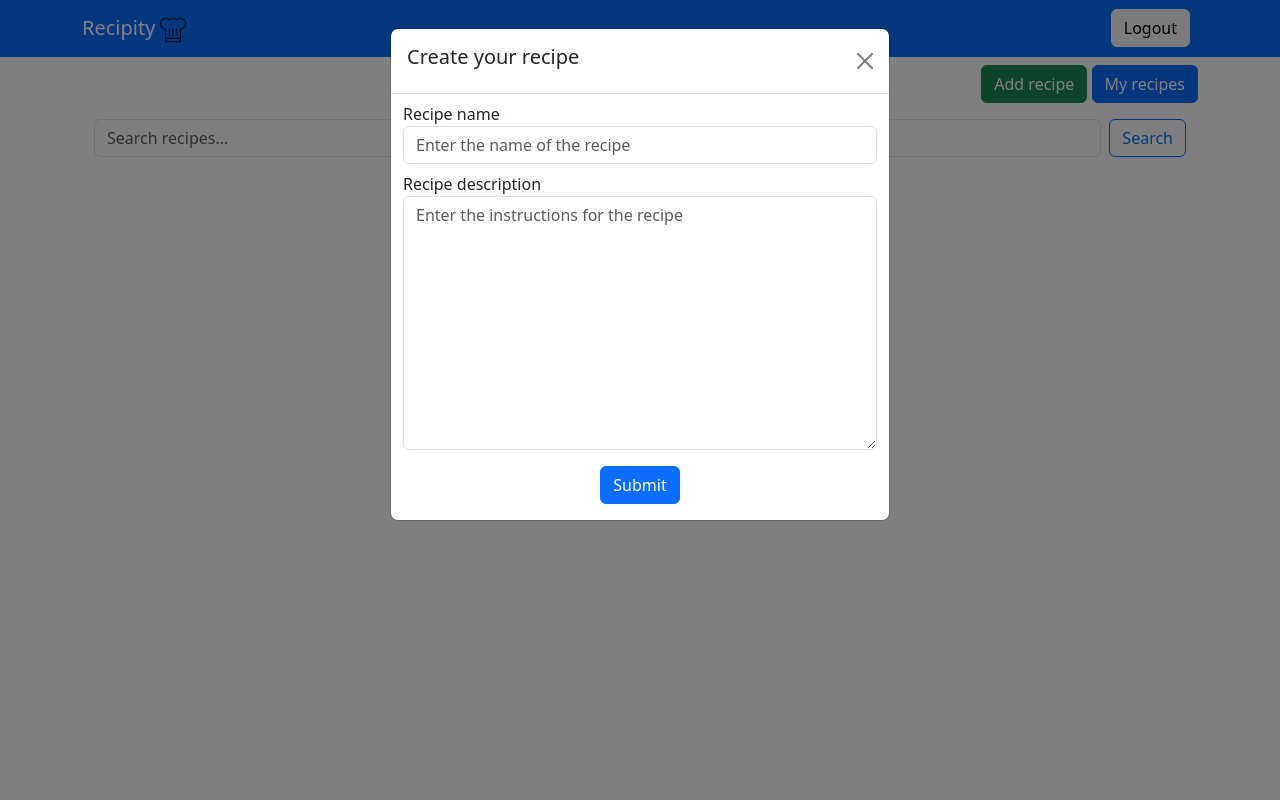
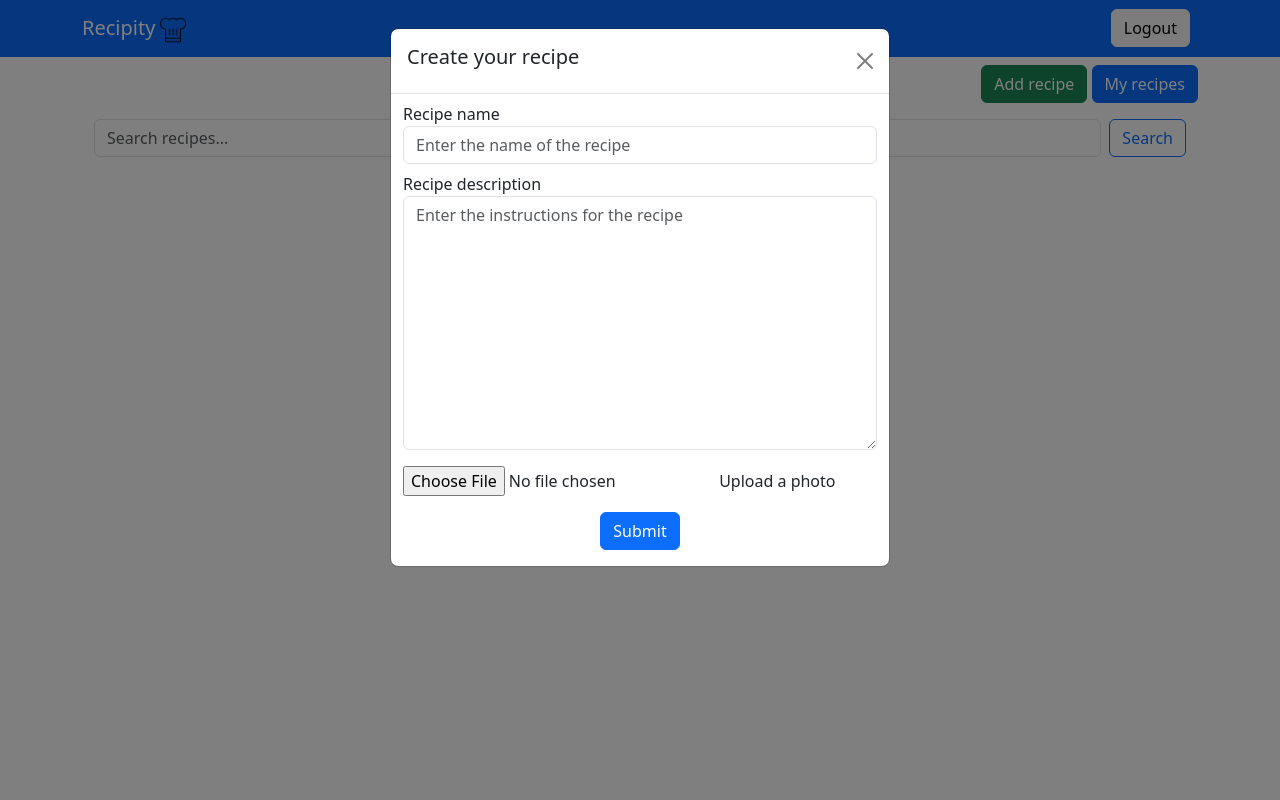
Before and after one commit to yannistrf/Recipity, a Flask app: page /home in a window 1280 px wide, after a click on "Add recipe". Run offline with Flask 3, Linux system fonts and the light colour scheme; the visitor is signed in with stand-in values (Sample User, id 1); data that the repository does not hold is empty.

Commit message:
User can now upload photo for each recipe.

```diff
--- a/app/__init__.py
+++ b/app/__init__.py
@@ -1,9 +1,12 @@
 from flask import Flask
 from flask_sqlalchemy import SQLAlchemy
 from flask_login import LoginManager
+import os
 
 db = SQLAlchemy()
 DB_NAME = "recipity.db"
+UPLOAD_FOLDER = "./app/static/photo_uploads"
+STATIC_UPLOAD_FOLDER = "./photo_uploads"
 
 def create_app():
     # avoid circular dependency
@@ -31,4 +34,7 @@ def create_app():
     def load_user(id):
         return User.query.get(int(id))
 
+    if not os.path.isdir(UPLOAD_FOLDER):
+        os.mkdir(UPLOAD_FOLDER)
+
     return app
--- a/app/models.py
+++ b/app/models.py
@@ -5,6 +5,7 @@ class Recipe(db.Model):
     id = db.Column(db.Integer, primary_key=True)
     name = db.Column(db.String(128), nullable=False)
     desc = db.Column(db.String(1000), nullable=False)
+    photo_path = db.Column(db.String(1000), nullable=True)
     user_id = db.Column(db.String(128), db.ForeignKey('user.id'), nullable=False)
     user = db.relationship('User', back_populates='recipes')
 
--- a/app/routes.py
+++ b/app/routes.py
@@ -1,8 +1,10 @@
 from flask import Blueprint, render_template, request, redirect, url_for
 from flask_login import login_required, current_user
 from sqlalchemy import or_
+from werkzeug.utils import secure_filename
 from .models import Recipe
-from . import db
+from . import db, UPLOAD_FOLDER, STATIC_UPLOAD_FOLDER
+from os.path import join
 
 routes = Blueprint('routes', __name__)
 
@@ -20,7 +22,19 @@ def home():
         name = request.form.get("recipeName")
         desc = request.form.get("recipeDesc")
 
-        recipe = Recipe(name=name, desc=desc, user_id=current_user.id)
+        photo_path = "default_recipe.png"
+        if "recipePhoto" in request.files:  # check if the post request has the file part
+            photo = request.files["recipePhoto"]
+            # If the user does not select a file, the browser submits an
+            # empty file without a filename.
+            if photo.filename != "" and photo.filename.endswith((".png", ".jpg", ".jpeg")):
+                filename = secure_filename(photo.filename)
+                photo_path = join(UPLOAD_FOLDER, filename)
+                # TODO: need to check if the file is unique
+                photo.save(photo_path)
+                photo_path = join(STATIC_UPLOAD_FOLDER, filename)
+
+        recipe = Recipe(name=name, desc=desc, photo_path=photo_path, user_id=current_user.id)
         db.session.add(recipe)
         db.session.commit()
 
@@ -38,3 +52,9 @@ def home():
     else:
         recipes = Recipe.query.all()
     return render_template("home.html", user=current_user, recipes=recipes)
+
+@routes.route("/recipe/<int:recipe_id>")
+@login_required
+def recipe(recipe_id):
+    rec = Recipe.query.get(recipe_id)
+    return render_template("recipe.html", user=current_user, recipe=rec)
--- a/app/templates/home.html
+++ b/app/templates/home.html
@@ -20,7 +20,7 @@
                 <h5> Create your recipe </h5>
                 <button type="button" class="btn-close" data-bs-dismiss="modal" aria-label="Close"></button>
             </div>
-            <form class="container" method="POST">
+            <form class="container" method="POST" enctype="multipart/form-data">
                 <div class="form-group mt-2">
                     <label for="recipeName">Recipe name</label>
                     <input type="text" class="form-control" id="recipeName" name="recipeName" placeholder="Enter the name of the recipe">
@@ -28,6 +28,10 @@
                 <div class="form-group mt-2">
                     <label for="recipeDesc">Recipe description</label>
                     <textarea type="text" class="form-control" id="recipeDesc" name="recipeDesc" rows="10" placeholder="Enter the instructions for the recipe"></textarea>
+                </div>
+                <div class="custom-file mt-3">
+                    <input type="file" accept="image/*" class="custom-file-input" id="recipePhoto" name="recipePhoto">
+                    <label class="custom-file-label" for="recipePhoto">Upload a photo</label>
                 </div>
                 <div class="my-3" style="text-align: center;">
                     <button type="submit" class="btn btn-primary">Submit</button>
@@ -46,10 +50,10 @@
                 <div class="card-body">
                     <h5 class="card-title">{{ recipe.name }}</h5>
                     <!-- TODO: add pictures in recipes -->
-                    <!-- <img class="card-img-top" src="{{url_for('static', filename='images.jpeg')}}" alt="Card image cap"> -->
+                    <img class="card-img-top img-fluid object-fit-scale" src="{{ url_for('static', filename=recipe.photo_path) }}" style="width: 100%; max-height: 200px; object-fit: cover;">
                     <p class="card-text text-truncate">{{ recipe.desc }}</p>
                     <div style="text-align: center;">
-                        <a href="#" class="btn btn-primary"><small> View Recipe </small></a>
+                        <a href="{{ url_for('routes.recipe', recipe_id=recipe.id) }}" class="btn btn-primary"><small> View Recipe </small></a>
                     </div>
                 </div>
                 <div class="card-footer text-muted"><small> Created by: {{ recipe.user.username }} </small></div>
```
Also changed, not shown: app/templates/recipe.html (added, +11 -0 lines), app/static/default_recipe.png (added), 1 other file.
